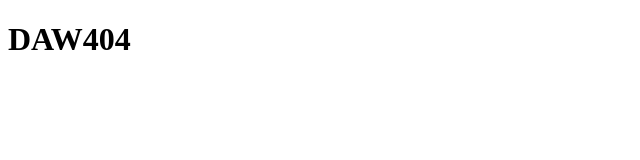
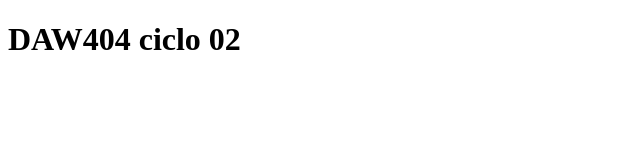
Before and after one commit to CarlosGC98/desafio, a plain HTML site: page index.html in a window 1280 px wide. Shown: the whole page, without its empty margins (0-640 px from the left). Drawn offline with Linux system fonts and the light colour scheme.

Commit message:
ejemplo
prueba

```diff
--- a/index.html
+++ b/index.html
@@ -4,6 +4,6 @@
 	<title></title>
 </head>
 <body>
-<h1>DAW404</h1>
+<h1>DAW404 ciclo 02</h1>
 </body>
 </html>
```
